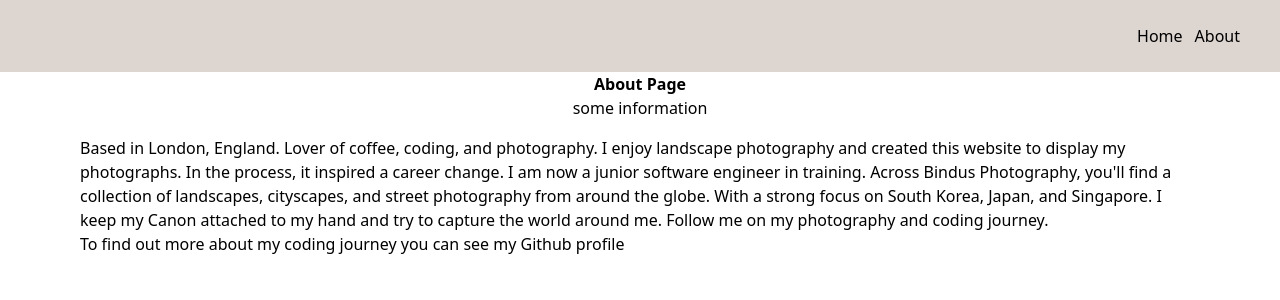
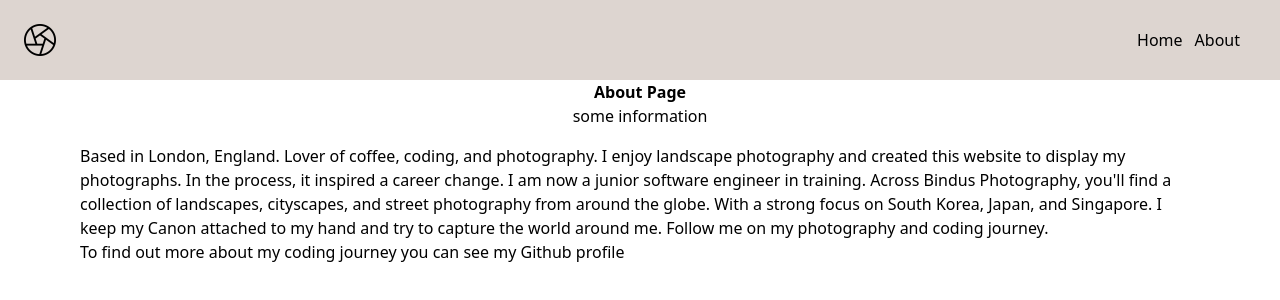
Before and after one commit to Joe-Lindie/photography, a Next.js app: page /about in a window 1280 px wide. Shown: the top 300 px of the page. Built offline with nearby package versions, Linux system fonts and the light colour scheme.

Commit message:
logo added

```diff
--- a/src/components/coreUl/TopNav.js
+++ b/src/components/coreUl/TopNav.js
@@ -2,6 +2,7 @@ import React, { useState } from 'react';
 import Link from 'next/link';
 import Image from 'next/image';
 import hamburgerMenu from '../../../public/hamburger-menu.svg';
+import lens from '../../../public/lens.png';
 
 const TopNav = () => {
   const [isOpen, setIsOpen] = useState(false);
@@ -11,31 +12,20 @@ const TopNav = () => {
   };
 
   return (
-    <div className="bg-lightBrown py-6">
-      {/* Mobile Menu */}
+    <>
       <div
-        className="flex justify-end cursor-pointer relative"
+        className="flex justify-between items-center relative bg-lightBrown py-6"
         onClick={handleToggle}
       >
+        <div className="w-8 h-8 ml-6">
+          <Link href="/">
+            <Image src={lens} alt="lens logo" />
+          </Link>
+        </div>
+
         <div className="w-6 h-6 mr-6 md:hidden">
           <Image src={hamburgerMenu} alt="mobile menu button" />
         </div>
-        <nav
-          className={`flex flex-col absolute mt-10 bg-lightBrown ${
-            isOpen ? 'h-screen p-6 md:hidden' : ''
-          }`}
-        >
-          <ul
-            className={`text-right ${isOpen ? 'block' : 'hidden h-screen p-6'}`}
-          >
-            <li className="hover:underline">
-              <Link href="/">Home</Link>
-            </li>
-            <li className="hover:underline">
-              <Link href="/about">About</Link>
-            </li>
-          </ul>
-        </nav>
 
         {/* Desktop Menu */}
         <nav className="hidden md:block pr-10">
@@ -49,7 +39,23 @@ const TopNav = () => {
           </ul>
         </nav>
       </div>
-    </div>
+
+      {/* Mobile Menu */}
+      <nav
+        className={`absolute right-0 bg-lightBrown ${
+          isOpen ? 'h-screen p-6 md:hidden' : ''
+        }`}
+      >
+        <ul className={`text-left ${isOpen ? 'block' : 'hidden h-screen p-6'}`}>
+          <li className="hover:underline">
+            <Link href="/">Home</Link>
+          </li>
+          <li className="hover:underline">
+            <Link href="/about">About</Link>
+          </li>
+        </ul>
+      </nav>
+    </>
   );
 };
 
```
Also changed, not shown: public/lens.png (added).
